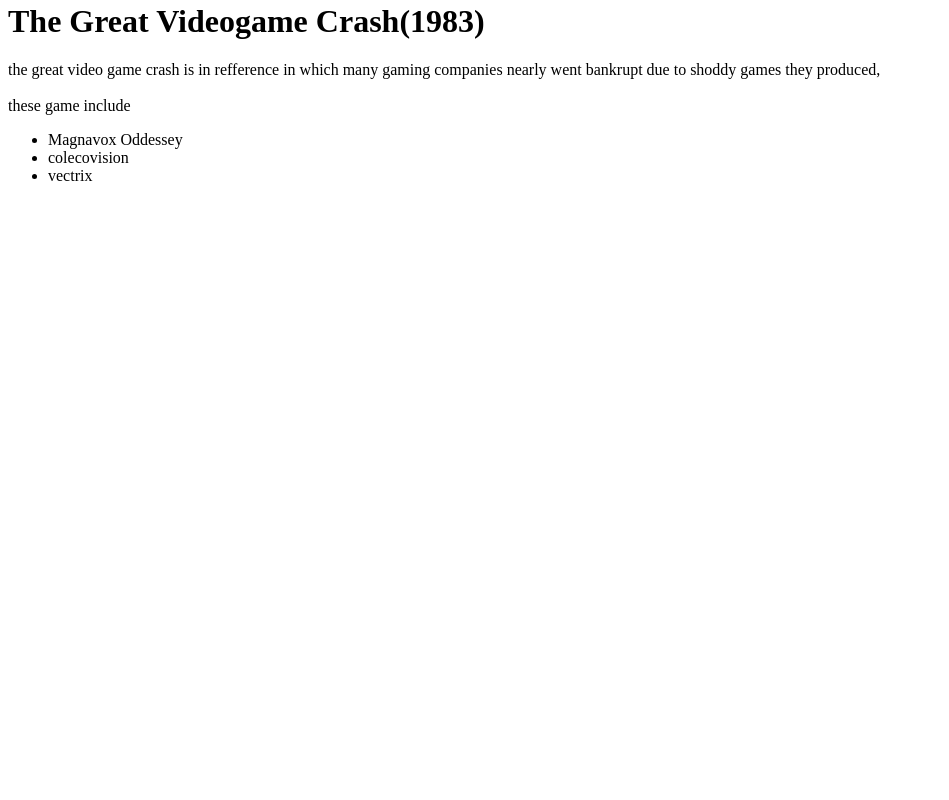
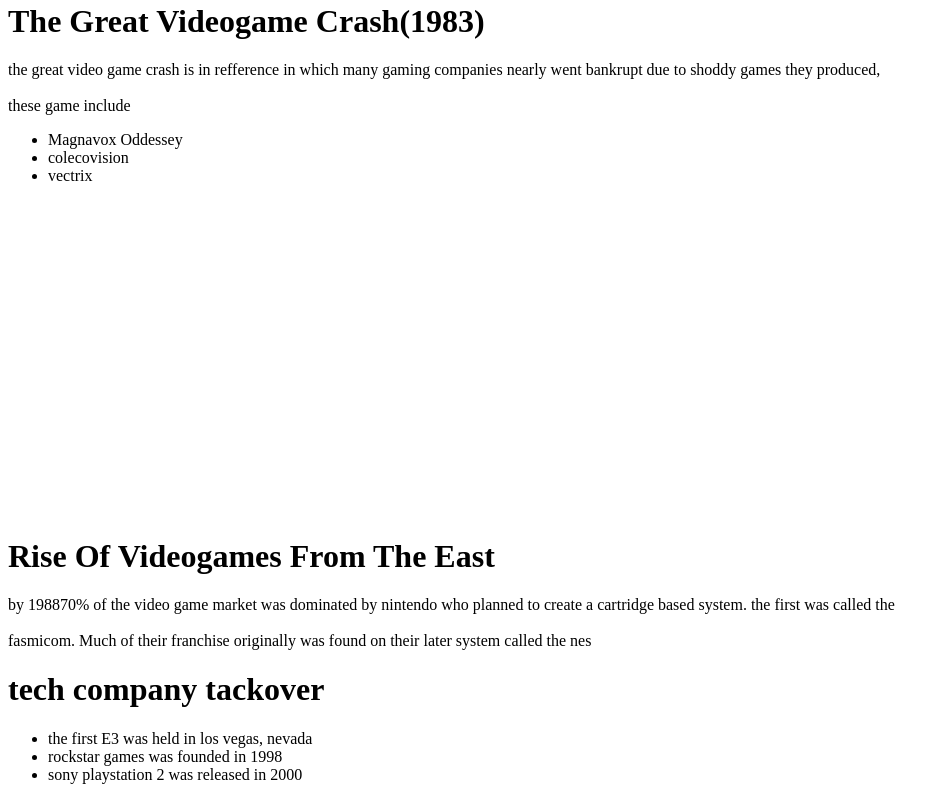
Before and after one commit to anthony-kun/AnthonyMPacheco.github.io, a plain HTML site: page historyofvideo.html in a window 1280 px wide. Shown: the part 477-1277 px from the top of the page, without its empty margins (0-949 px from the left). Before the commit the page ends 1001 px from the top, so only its background shows below. Drawn offline with Linux system fonts and the light colour scheme.

Commit message:
Update historyofvideo.html

```diff
--- a/historyofvideo.html
+++ b/historyofvideo.html
@@ -28,5 +28,13 @@
   <li>vectrix</li>
 </ul>
 <video width="560" height="315"><iframe width="560" height="315" src="https://www.youtube.com/embed/QmNqsui0O0s" frameborder="0" allow="accelerometer; autoplay; encrypted-media; gyroscope; picture-in-picture" allowfullscreen></iframe></video>
+<h1>Rise Of Videogames From The East</h1>
+<p>by 198870% of the video game market was dominated by nintendo who planned to create a cartridge based system. the first was called the <br></br>fasmicom. Much of their franchise originally was found on their later system called the nes</p>
+<h1>tech company tackover</h1>
+<ul>
+  <li>the first E3 was held in los vegas, nevada</li>
+  <li>rockstar games was founded in 1998</li>
+  <li>sony playstation 2 was released in 2000</li>
+</ul>
   </body>
 </html>
```
